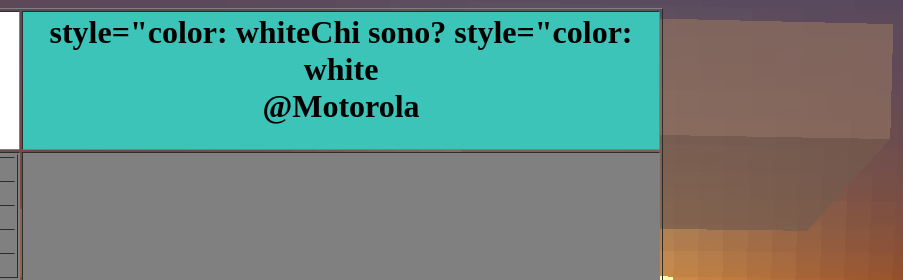
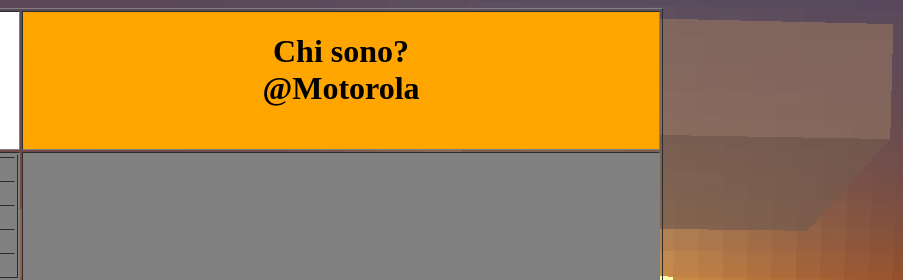
Before and after one commit to Motorola104/Motorola104.github.io, a plain HTML site: page index.html in a window 1280 px wide. Shown: the top 280 px of the page, 377-1280 px from the left. Drawn offline with Linux system fonts and the light colour scheme.

Commit message:
Update index.html

```diff
--- a/index.html
+++ b/index.html
@@ -12,10 +12,10 @@
                  <img src="img/logo.jpg" alt="Logo" width="70%">
               </td>
 
-             <td bgcolor="#3BC4B7">
+             <td bgcolor="orange">
                  <h1>
-                  <p align="center"> style="color: white<b>Chi sono?
-				style="color: white  <br> @Motorola
+                  <p align="center"> <b>Chi sono?
+				  <br> @Motorola
 				  </b></p>
                  </h1>
               </td>
```
